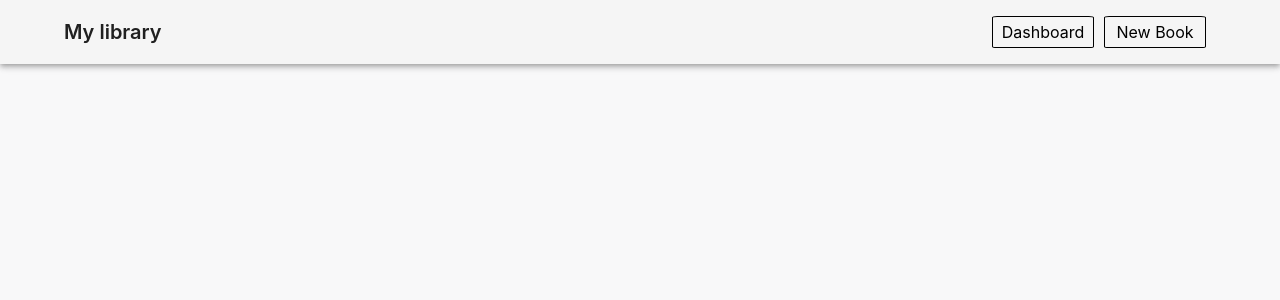
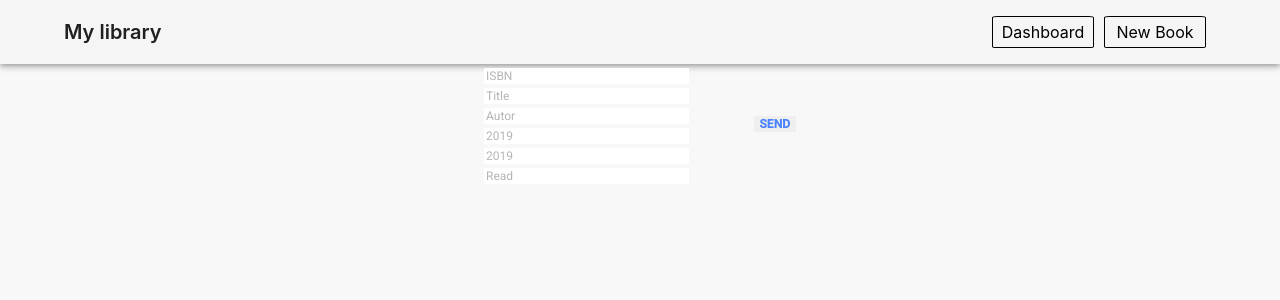
Before and after one commit to MichaelACosta/library, a React (Create React App) app: page /insert in a window 1280 px wide. Shown: the top 300 px of the page. Built offline with nearby package versions, Linux system fonts and the light colour scheme; what redux-immutable would draw is missing.

Commit message:
src: fixed to use router
Signed-off-by: Michael Costa <macosta@inf.ufpel.edu.br>

```diff
--- a/src/App.js
+++ b/src/App.js
@@ -2,15 +2,13 @@ import React from "react";
 import "./App.css";
 import Header from "./Header";
 import Dashboard from "./Dashboard";
-import { BrowserRouter as Router, Route } from "react-router-dom";
+import { BrowserRouter as Router } from "react-router-dom";
 
 const App = () => (
   <div className="App">
     <Router>
       <Header />
-      <div>
-        <Route exact path="/" component={Dashboard} />
-      </div>
+      <Dashboard />
     </Router>
   </div>
 );
```
